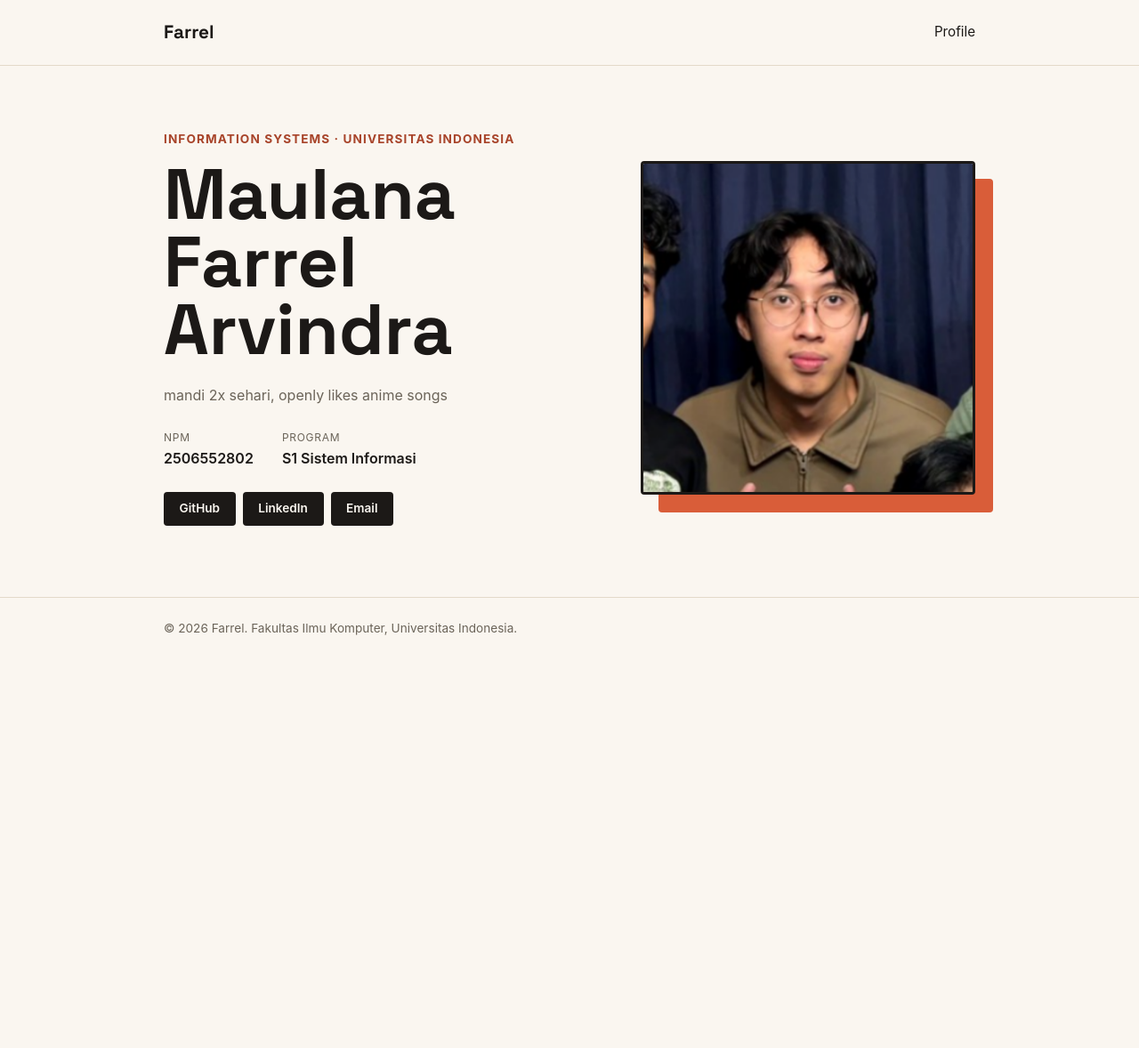
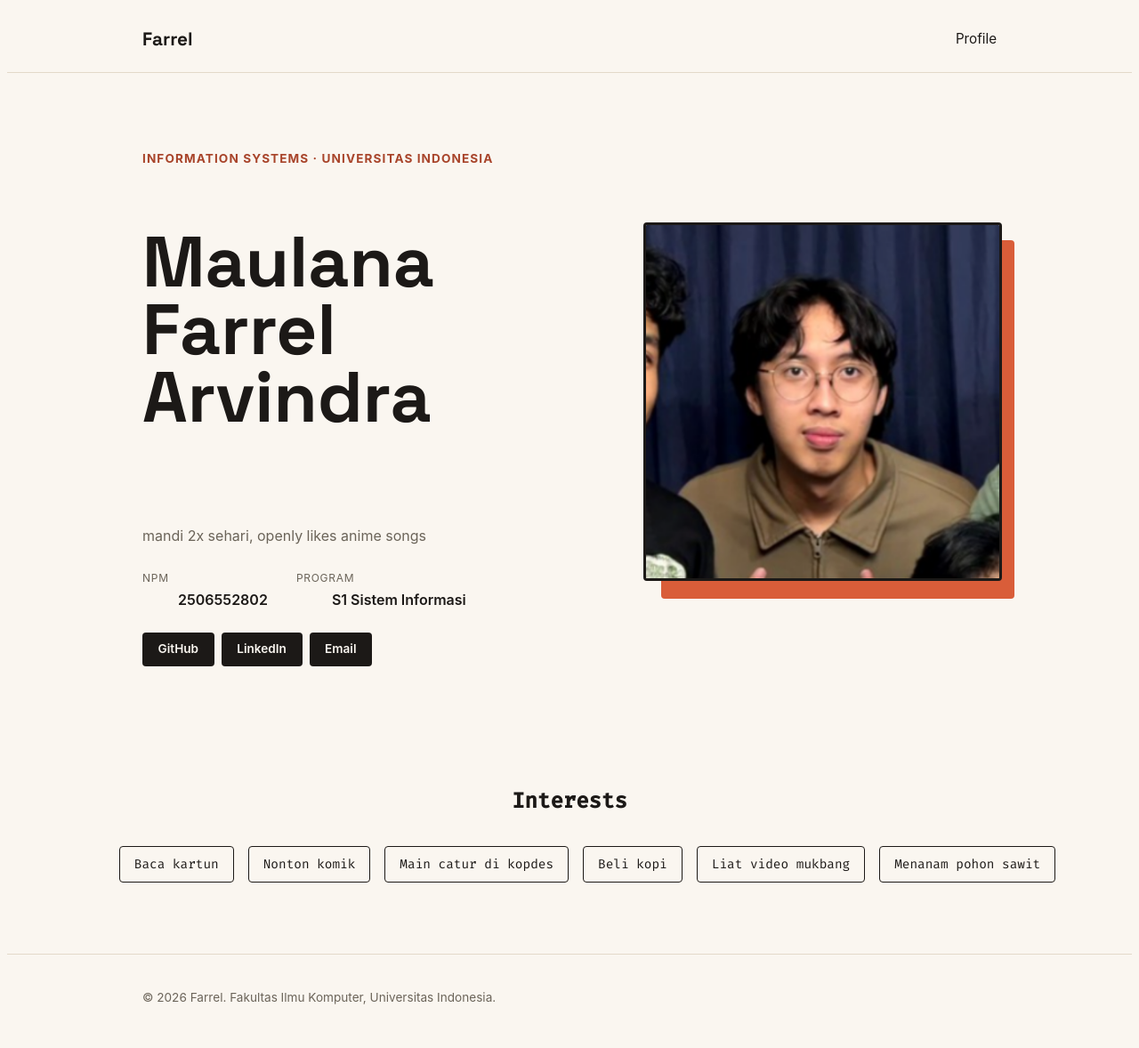
Before and after one commit to farrel-arvindra/myportofolio, a Django app: page / in a window 1280 px wide. Shown: the whole page at 89% size. Before the commit the page ends 714 px from the top, so only its background shows below. Run offline with Django 5.2, Linux system fonts and the light colour scheme.

Commit message:
menambah section baru di html dan sedikit styling css

```diff
--- a/static/css/style.css
+++ b/static/css/style.css
@@ -1,4 +1,4 @@
-* {
+My friends are saying shout up Jenny just yet in the cupba I just want to be like the barring girl than more than gold and diamond* {
   margin: 0;
   padding: 0;
   box-sizing: border-box;
@@ -173,6 +173,48 @@ h1,
   border: 3px solid var(--ink);
 }
 
+/* =========================================
+   Interests Section Styles
+   ========================================= */
+
+.interests-container {
+  /* Mengaplikasikan font Fira Code untuk seluruh section ini */
+  font-family: "Fira Code", monospace;
+  padding: 2rem 0 4rem;
+}
+
+.interest-title {
+  /* Meletakkan teks judul di tengah */
+  text-align: center;
+  margin-bottom: 2rem;
+}
+
+.interests {
+  /* Menghilangkan bullet point bawaan ul */
+  list-style-type: none;
+
+  /* Menggunakan flexbox untuk membuat item berjajar horizontal */
+  display: flex;
+  flex-wrap: wrap;
+  justify-content: center; /* Memposisikan list ke tengah */
+  gap: 1rem; /* Memberikan jarak antar kotak list */
+}
+
+.interests li {
+  /* Menambahkan border di setiap item */
+  border: 1.5px solid var(--ink);
+
+  /* Memberikan ruang bernapas di dalam border */
+  padding: 0.5rem 1rem;
+
+  /* Membuat sudut sedikit membulat sesuai tema */
+  border-radius: var(--radius);
+
+  /* Opsional: memberi gaya tambahan agar terlihat rapi */
+  background-color: transparent;
+  font-size: 0.9rem;
+}
+
 .site-footer {
   padding: 1.5rem;
   color: var(--text-muted);
--- a/templates/index.html
+++ b/templates/index.html
@@ -1,4 +1,3 @@
-<!DOCTYPE html>
 <html lang="en">
 <head>
     <meta charset="UTF-8">
@@ -6,7 +5,10 @@
     <title>Farrel - Portfolio</title>
     <link rel="preconnect" href="https://fonts.googleapis.com">
     <link rel="preconnect" href="https://fonts.gstatic.com" crossorigin>
+    <!-- Font Space Grotesk yang sudah ada -->
     <link href="https://fonts.googleapis.com/css2?family=Space+Grotesk:wght@500;700&display=swap" rel="stylesheet">
+    <!-- Tambahan font Fira Code -->
+    <link href="https://fonts.googleapis.com/css2?family=Fira+Code:wght@400;500&display=swap" rel="stylesheet">
     <link rel="stylesheet" href="/static/css/style.css">
 </head>
 <body>
@@ -50,6 +52,17 @@
                 </div>
             </div>
         </section>
+        <section class="interests-container">
+            <h2 class="interest-title">Interests</h2>
+            <ul class="interests">
+                <li>Baca kartun</li>
+                <li>Nonton komik</li>
+                <li>Main catur di kopdes</li>
+                <li>Beli kopi</li>
+                <li>Liat video mukbang</li>
+                <li>Menanam pohon sawit</li>
+            </ul>
+        </section>
     </main>
 
     <footer class="site-footer">
```
